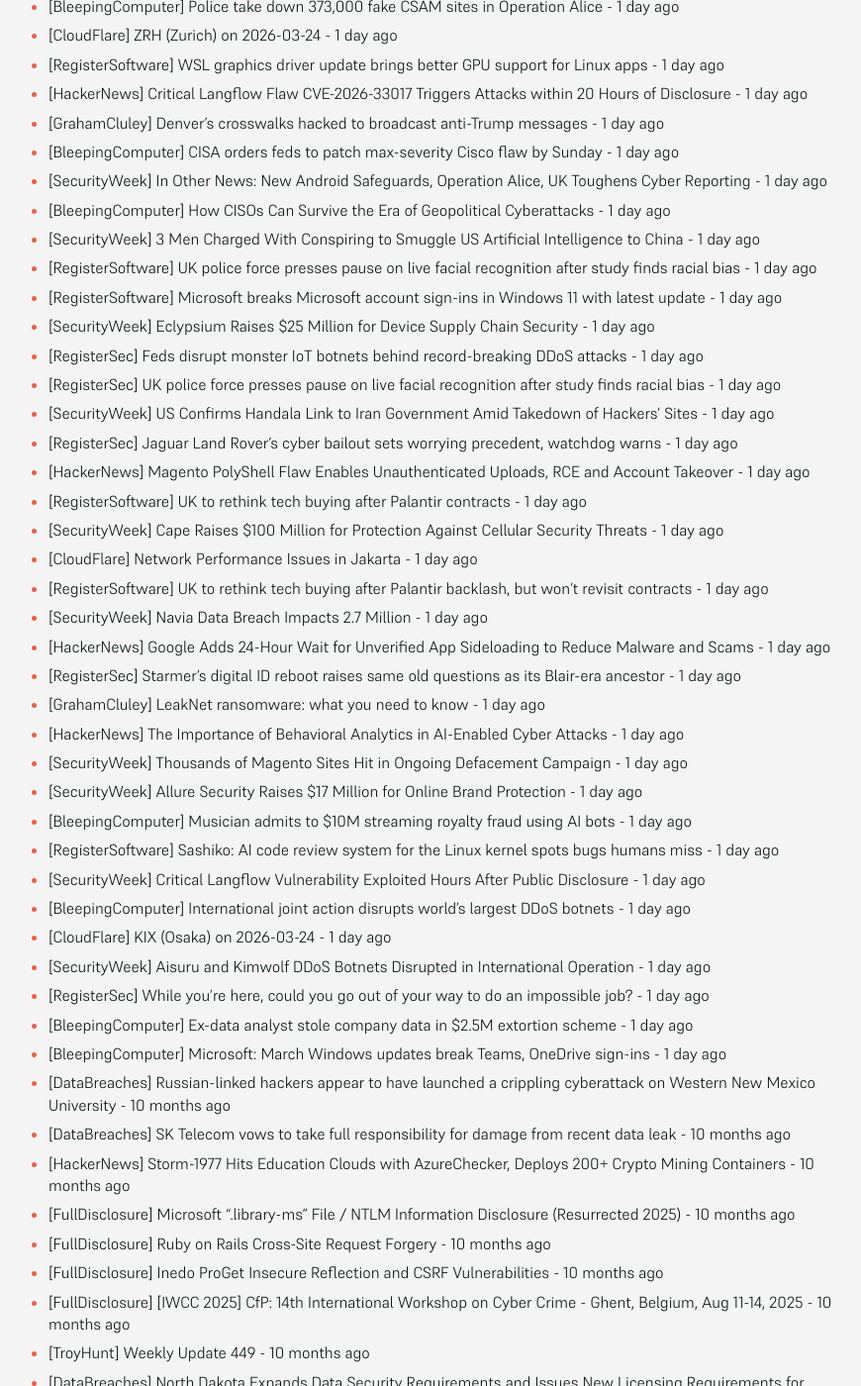
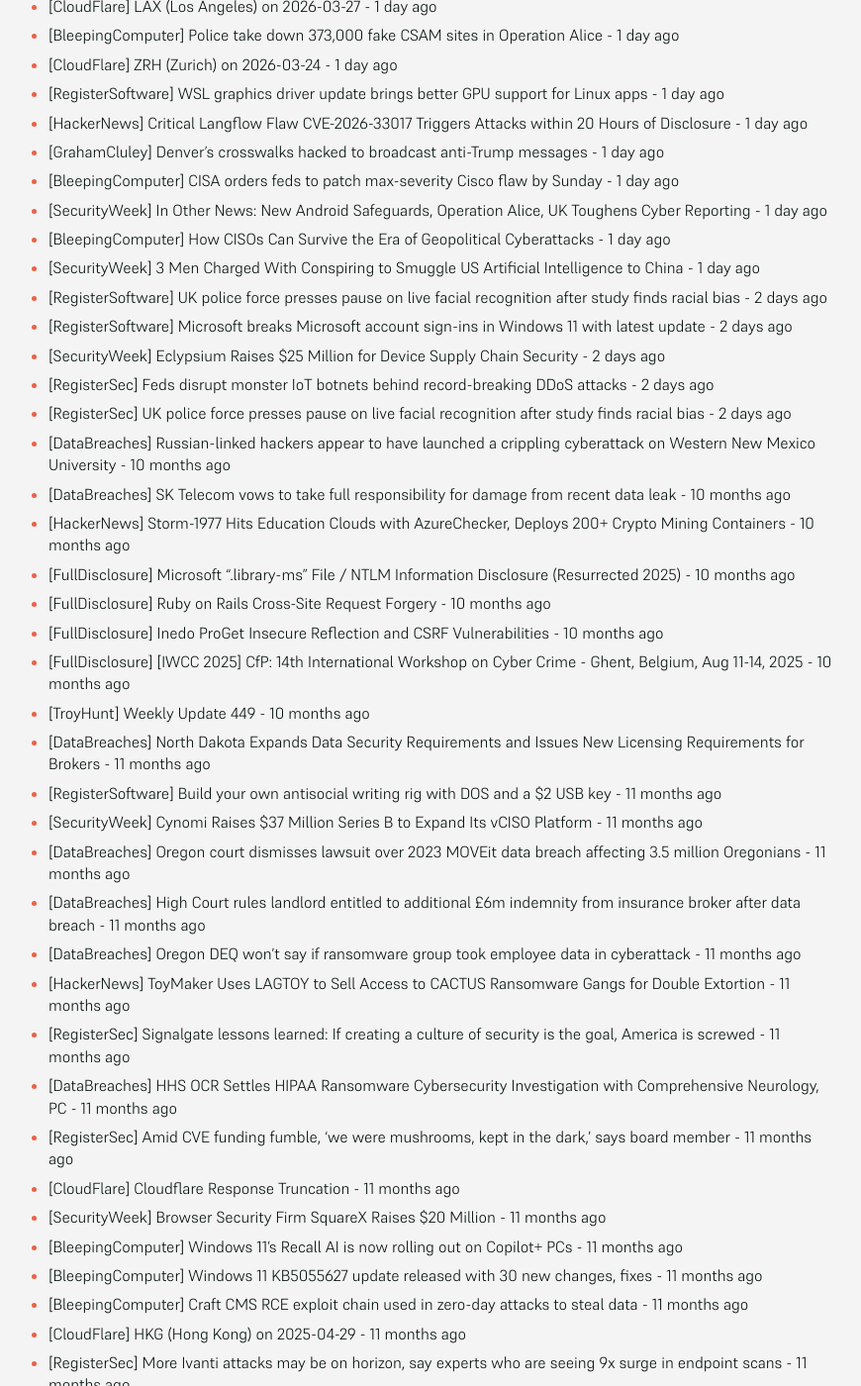
Before and after one commit to SecOpsNews/news, a Jekyll site: the page built from index.md, in a window 1280 px wide and 1400 px high, scrolled down 1140 px. Shown: the whole window at 99% size, without its empty margins (215-1085 px from the left). Built offline with Jekyll 4.4.1, drawn with Linux system fonts in a browser that asks for light colours; some of the changed text lies outside the part shown.

Commit message:
New Feed

```diff
--- a/index.md
+++ b/index.md
@@ -9,16 +9,17 @@ description: Latest Updates
 
 <!-- SecOps start -->
 
-- [BleepingComputer] Trivy vulnerability scanner breach pushed infostealer via GitHub Actions - 13 hours ago
-- [BleepingComputer] Microsoft Azure Monitor alerts abused for callback phishing attacks - 14 hours ago
-- [BleepingComputer] Microsoft Azure Monitor alerts abused in callback phishing campaigns - 16 hours ago
-- [BleepingComputer] Google adds ‘Advanced Flow’ for safe APK sideloading on Android - 16 hours ago
-- [HackerNews] FBI Warns Russian Hackers Target Signal, WhatsApp in Mass Phishing Attacks - 18 hours ago
-- [SecurityWeek] Critical Quest KACE Vulnerability Potentially Exploited in Attacks - 20 hours ago
-- [HackerNews] Oracle Patches Critical CVE-2026-21992 Enabling Unauthenticated RCE in Identity Manager - 20 hours ago
-- [RegisterSoftware] Payment biz pulls plug on open source charity after KYC spat - 21 hours ago
-- [HackerNews] CISA Flags Apple, Craft CMS, Laravel Bugs in KEV, Orders Patching by April 3, 2026 - 22 hours ago
-- [HackerNews] Trivy Supply Chain Attack Triggers Self-Spreading CanisterWorm Across 47 npm Packages - 23 hours ago
+- [RegisterSoftware] CERN eggheads burn AI into silicon to stem data deluge - 2 hours ago
+- [BleepingComputer] Trivy vulnerability scanner breach pushed infostealer via GitHub Actions - 20 hours ago
+- [BleepingComputer] Microsoft Azure Monitor alerts abused for callback phishing attacks - 21 hours ago
+- [BleepingComputer] Microsoft Azure Monitor alerts abused in callback phishing campaigns - 23 hours ago
+- [BleepingComputer] Google adds ‘Advanced Flow’ for safe APK sideloading on Android - 23 hours ago
+- [HackerNews] FBI Warns Russian Hackers Target Signal, WhatsApp in Mass Phishing Attacks - 1 day ago
+- [SecurityWeek] Critical Quest KACE Vulnerability Potentially Exploited in Attacks - 1 day ago
+- [HackerNews] Oracle Patches Critical CVE-2026-21992 Enabling Unauthenticated RCE in Identity Manager - 1 day ago
+- [RegisterSoftware] Payment biz pulls plug on open source charity after KYC spat - 1 day ago
+- [HackerNews] CISA Flags Apple, Craft CMS, Laravel Bugs in KEV, Orders Patching by April 3, 2026 - 1 day ago
+- [HackerNews] Trivy Supply Chain Attack Triggers Self-Spreading CanisterWorm Across 47 npm Packages - 1 day ago
 - [CloudFlare] YUL (Montréal) on 2026-03-20 - 1 day ago
 - [RegisterSec] Cryptographers engage in war of words over RustSec bug reports and subsequent ban - 1 day ago
 - [CloudFlare] LHR (London) on 2026-03-23 - 1 day ago
@@ -45,34 +46,11 @@ description: Latest Updates
 - [SecurityWeek] In Other News: New Android Safeguards, Operation Alice, UK Toughens Cyber Reporting - 1 day ago
 - [BleepingComputer] How CISOs Can Survive the Era of Geopolitical Cyberattacks - 1 day ago
 - [SecurityWeek] 3 Men Charged With Conspiring to Smuggle US Artificial Intelligence to China - 1 day ago
-- [RegisterSoftware] UK police force presses pause on live facial recognition after study finds racial bias - 1 day ago
-- [RegisterSoftware] Microsoft breaks Microsoft account sign-ins in Windows 11 with latest update - 1 day ago
-- [SecurityWeek] Eclypsium Raises $25 Million for Device Supply Chain Security - 1 day ago
-- [RegisterSec] Feds disrupt monster IoT botnets behind record-breaking DDoS attacks - 1 day ago
-- [RegisterSec] UK police force presses pause on live facial recognition after study finds racial bias - 1 day ago
-- [SecurityWeek] US Confirms Handala Link to Iran Government Amid Takedown of Hackers’ Sites - 1 day ago
-- [RegisterSec] Jaguar Land Rover's cyber bailout sets worrying precedent, watchdog warns - 1 day ago
-- [HackerNews] Magento PolyShell Flaw Enables Unauthenticated Uploads, RCE and Account Takeover - 1 day ago
-- [RegisterSoftware] UK to rethink tech buying after Palantir contracts - 1 day ago
-- [SecurityWeek] Cape Raises $100 Million for Protection Against Cellular Security Threats - 1 day ago
-- [CloudFlare] Network Performance Issues in Jakarta - 1 day ago
-- [RegisterSoftware] UK to rethink tech buying after Palantir backlash, but won't revisit contracts - 1 day ago
-- [SecurityWeek] Navia Data Breach Impacts 2.7 Million - 1 day ago
-- [HackerNews] Google Adds 24-Hour Wait for Unverified App Sideloading to Reduce Malware and Scams - 1 day ago
-- [RegisterSec] Starmer's digital ID reboot raises same old questions as its Blair-era ancestor - 1 day ago
-- [GrahamCluley] LeakNet ransomware: what you need to know - 1 day ago
-- [HackerNews] The Importance of Behavioral Analytics in AI-Enabled Cyber Attacks - 1 day ago
-- [SecurityWeek] Thousands of Magento Sites Hit in Ongoing Defacement Campaign - 1 day ago
-- [SecurityWeek] Allure Security Raises $17 Million for Online Brand Protection - 1 day ago
-- [BleepingComputer] Musician admits to $10M streaming royalty fraud using AI bots - 1 day ago
-- [RegisterSoftware] Sashiko: AI code review system for the Linux kernel spots bugs humans miss - 1 day ago
-- [SecurityWeek] Critical Langflow Vulnerability Exploited Hours After Public Disclosure - 1 day ago
-- [BleepingComputer] International joint action disrupts world’s largest DDoS botnets - 1 day ago
-- [CloudFlare] KIX (Osaka) on 2026-03-24 - 1 day ago
-- [SecurityWeek] Aisuru and Kimwolf DDoS Botnets Disrupted in International Operation - 1 day ago
-- [RegisterSec] While you're here, could you go out of your way to do an impossible job? - 1 day ago
-- [BleepingComputer] Ex-data analyst stole company data in $2.5M extortion scheme - 1 day ago
-- [BleepingComputer] Microsoft: March Windows updates break Teams, OneDrive sign-ins - 1 day ago
+- [RegisterSoftware] UK police force presses pause on live facial recognition after study finds racial bias - 2 days ago
+- [RegisterSoftware] Microsoft breaks Microsoft account sign-ins in Windows 11 with latest update - 2 days ago
+- [SecurityWeek] Eclypsium Raises $25 Million for Device Supply Chain Security - 2 days ago
+- [RegisterSec] Feds disrupt monster IoT botnets behind record-breaking DDoS attacks - 2 days ago
+- [RegisterSec] UK police force presses pause on live facial recognition after study finds racial bias - 2 days ago
 - [DataBreaches] Russian-linked hackers appear to have launched a crippling cyberattack on Western New Mexico University - 10 months ago
 - [DataBreaches] SK Telecom vows to take full responsibility for damage from recent data leak - 10 months ago
 - [HackerNews] Storm-1977 Hits Education Clouds with AzureChecker, Deploys 200+ Crypto Mining Containers - 10 months ago
@@ -81,13 +59,13 @@ description: Latest Updates
 - [FullDisclosure] Inedo ProGet Insecure Reflection and CSRF Vulnerabilities - 10 months ago
 - [FullDisclosure] [IWCC 2025] CfP: 14th International Workshop on Cyber Crime -	Ghent, Belgium, Aug 11-14, 2025 - 10 months ago
 - [TroyHunt] Weekly Update 449 - 10 months ago
-- [DataBreaches] North Dakota Expands Data Security Requirements and Issues New Licensing Requirements for Brokers - 10 months ago
-- [RegisterSoftware] Build your own antisocial writing rig with DOS and a $2 USB key - 10 months ago
-- [SecurityWeek] Cynomi Raises $37 Million Series B to Expand Its vCISO Platform - 10 months ago
-- [DataBreaches] Oregon court dismisses lawsuit over 2023 MOVEit data breach affecting 3.5 million Oregonians - 10 months ago
-- [DataBreaches] High Court rules landlord entitled to additional £6m indemnity from insurance broker after data breach - 10 months ago
-- [DataBreaches] Oregon DEQ won’t say if ransomware group took employee data in cyberattack - 10 months ago
-- [HackerNews] ToyMaker Uses LAGTOY to Sell Access to CACTUS Ransomware Gangs for Double Extortion - 10 months ago
+- [DataBreaches] North Dakota Expands Data Security Requirements and Issues New Licensing Requirements for Brokers - 11 months ago
+- [RegisterSoftware] Build your own antisocial writing rig with DOS and a $2 USB key - 11 months ago
+- [SecurityWeek] Cynomi Raises $37 Million Series B to Expand Its vCISO Platform - 11 months ago
+- [DataBreaches] Oregon court dismisses lawsuit over 2023 MOVEit data breach affecting 3.5 million Oregonians - 11 months ago
+- [DataBreaches] High Court rules landlord entitled to additional £6m indemnity from insurance broker after data breach - 11 months ago
+- [DataBreaches] Oregon DEQ won’t say if ransomware group took employee data in cyberattack - 11 months ago
+- [HackerNews] ToyMaker Uses LAGTOY to Sell Access to CACTUS Ransomware Gangs for Double Extortion - 11 months ago
 - [RegisterSec] Signalgate lessons learned: If creating a culture of security is the goal, America is screwed - 11 months ago
 - [DataBreaches] HHS OCR Settles HIPAA Ransomware Cybersecurity Investigation with Comprehensive Neurology, PC - 11 months ago
 - [RegisterSec] Amid CVE funding fumble, 'we were mushrooms, kept in the dark,' says board member - 11 months ago
```
